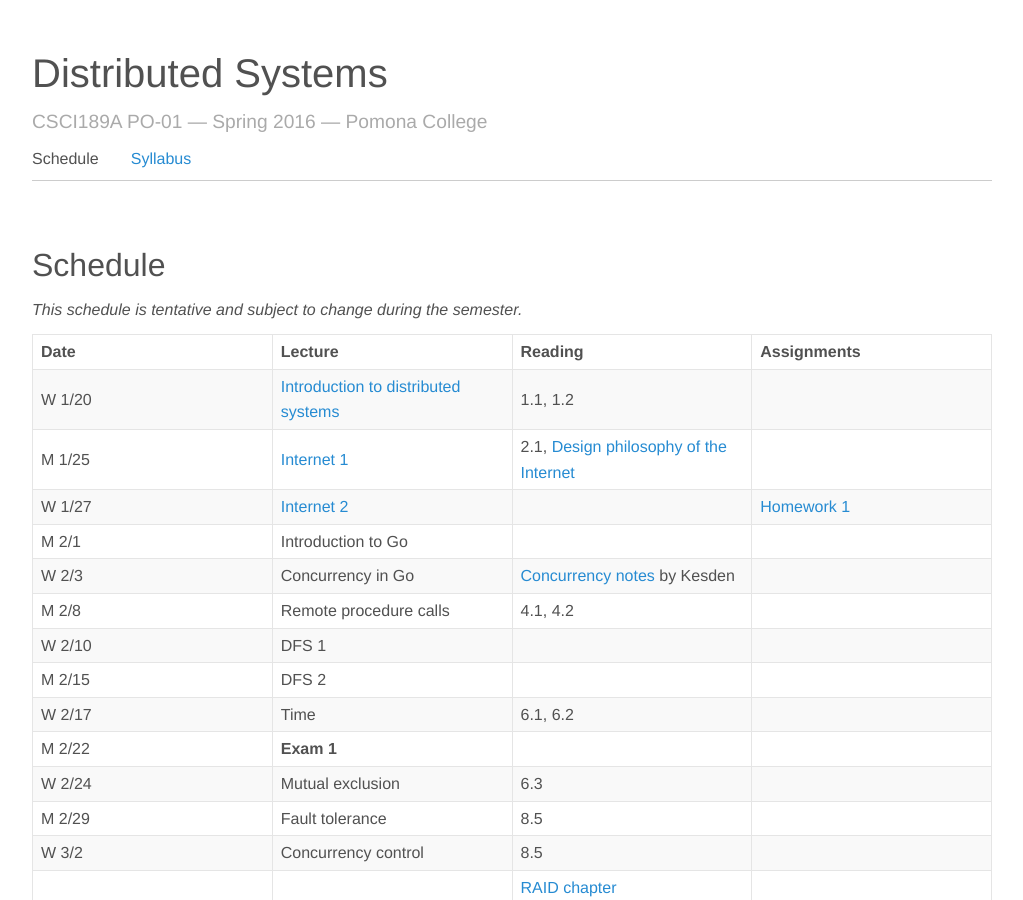
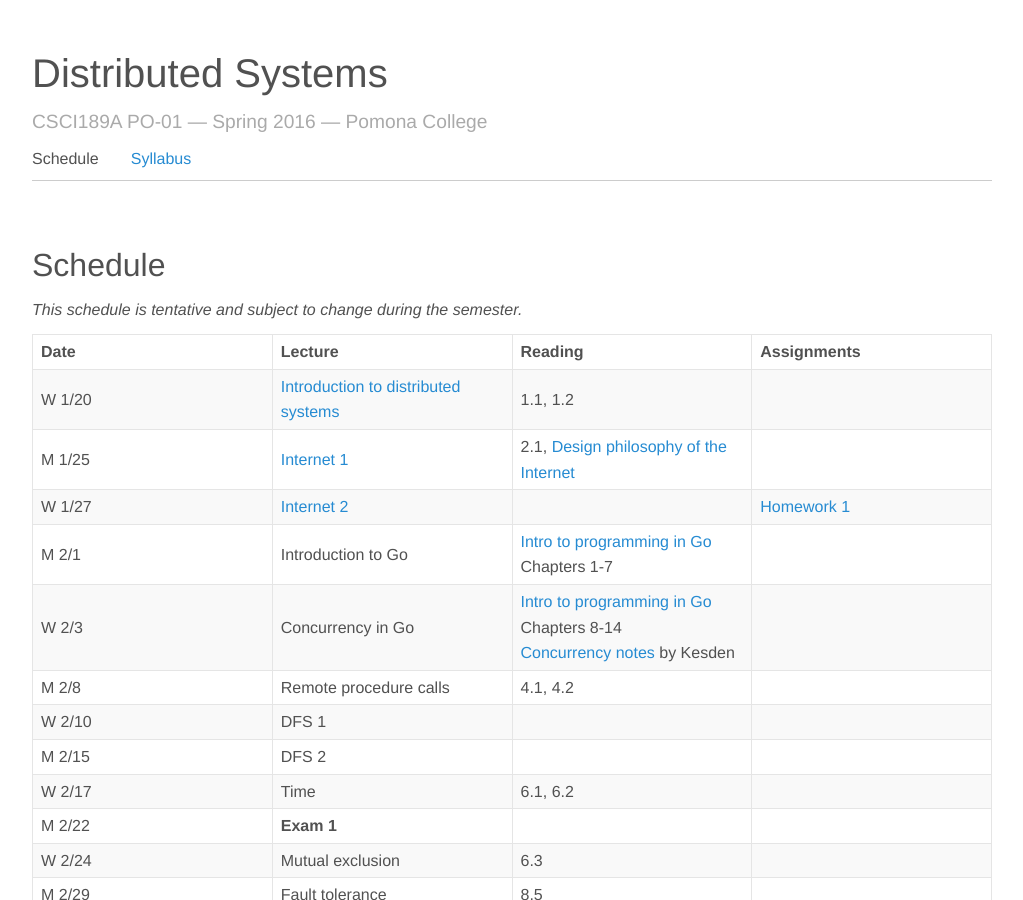
Before and after one commit to jnylam/jnylam.github.io, a Jekyll site: the page built from _courses/ds/index.md, in a window 1280 px wide and 900 px high. Shown: the whole window, without its empty margins (128-1151 px from the left). Built offline with Jekyll 4.4.1, drawn with Linux system fonts in a browser that asks for light colours.

Commit message:
ds reading, 55 lecture 4

```diff
--- a/_courses/ds/index.md
+++ b/_courses/ds/index.md
@@ -15,8 +15,8 @@ Date|Lecture|Reading|Assignments
 W 1/20  |  [Introduction to distributed systems](#introduction-to-distributed-systems) | 1.1, 1.2
 M 1/25  |  [Internet 1](#internet-1)  | 2.1, [Design philosophy of the Internet](http://dl.acm.org/citation.cfm?id=52336)
 W 1/27  |  [Internet 2](#internet-2)  | |[Homework 1](homework01.html)
-M 2/1   |  Introduction to Go |
-W 2/3   |  Concurrency in Go  | [Concurrency notes](http://www.andrew.cmu.edu/course/15-440-kesden/index/lecture_index.html) by Kesden
+M 2/1   |  Introduction to Go | [Intro to programming in Go](http://www.golang-book.com/books/intro) Chapters 1-7
+W 2/3   |  Concurrency in Go  | [Intro to programming in Go](http://www.golang-book.com/books/intro) Chapters 8-14<br/>[Concurrency notes](http://www.andrew.cmu.edu/course/15-440-kesden/index/lecture_index.html) by Kesden
 M 2/8   |  Remote procedure calls  |  4.1, 4.2
 W 2/10  |  DFS 1 |
 M 2/15  |  DFS 2 |
```
Also changed, not shown: _courses/55/index.md (+1 -1 lines).
